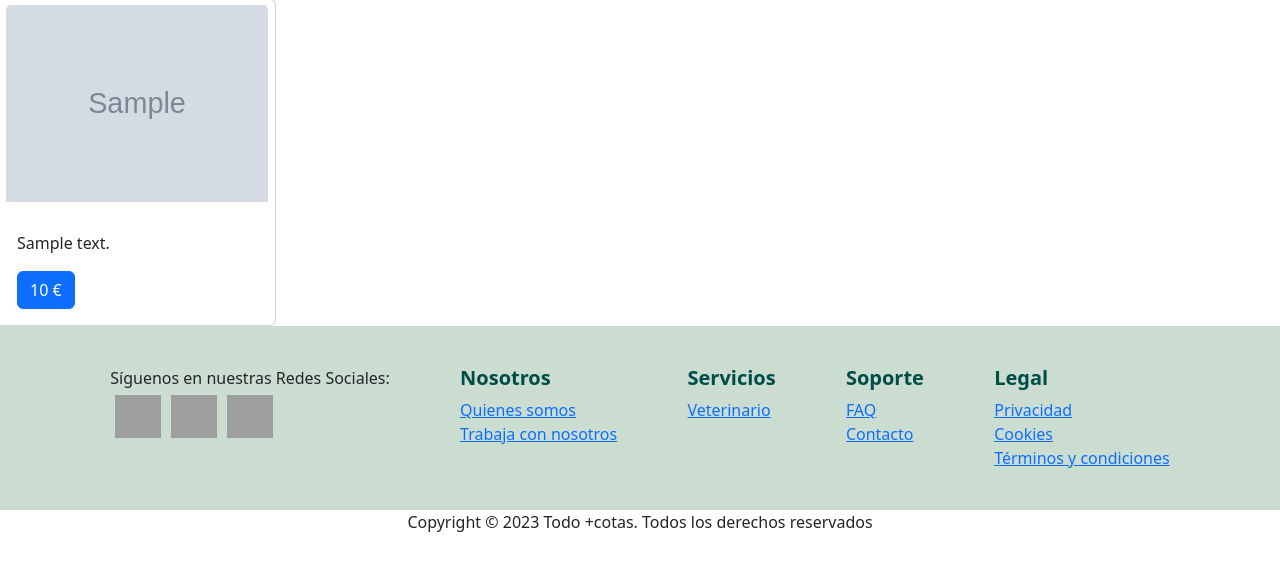
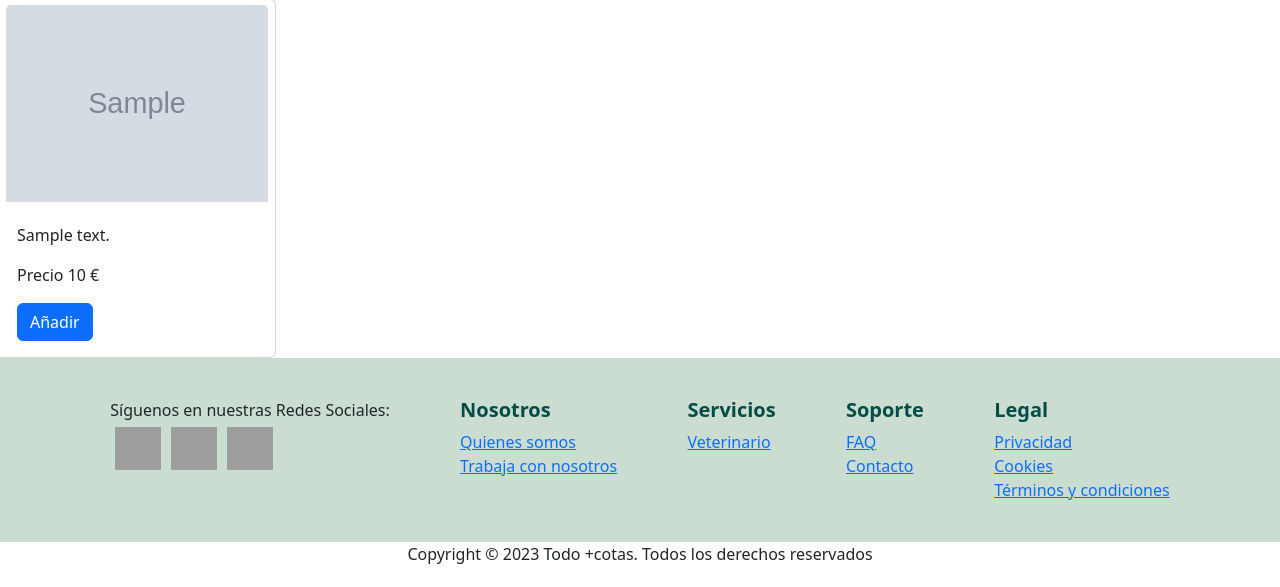
Before and after one commit to Ni4nne/E-commerce-Mascotas, a PHP site: page /area_personal.php in a window 1280 px wide. Shown: the part 243-830 px from the top of the page. Before the commit the page ends 775 px from the top, so only its background shows below. Run offline with PHP 8.4, Linux system fonts and the light colour scheme; tables that the repository leaves empty or names only in its code hold one stand-in row (values such as "Sample post"); grey boxes marked "Sample" are stand-in pictures; data that the repository does not hold is empty; grey boxes are pictures that could not be loaded.

Commit message:
Cambio descripción precio

```diff
--- a/view/area_personal.php
+++ b/view/area_personal.php
@@ -57,9 +57,9 @@ $con = $conexion->getConexion();
       echo '<div class="card" style="width: 18rem;">
               <img src="'.$row['ruta_img'].'" class="card-img-top">
                 <div class="card-body">
-                  <h5 class="card-title">'.$row['código'].' </h5>
-                  <p class="card-text">'.$row['descripcion'].'</p>
-                  <a href="#" class="btn btn-primary">'.$row['precio'].' € </a>
+                <p class="card-text">'.$row['descripcion'].'</p>
+                <p class="card-text">Precio '.$row['precio'].' € </p>
+                  <a href="#" class="btn btn-primary"> Añadir </a>
                 </div>
             </div>';
     }
```
Also changed, not shown: view/css/area_personal.css (line endings or trailing spaces).
